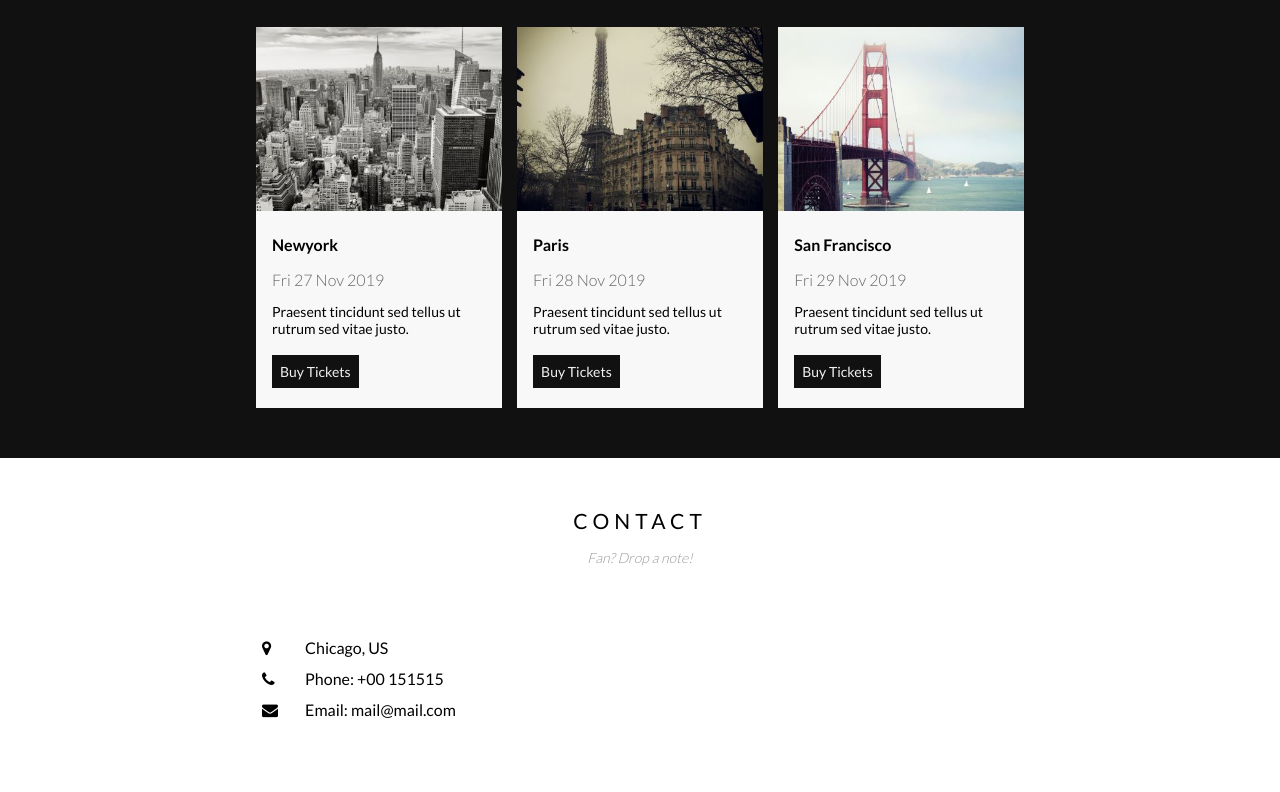
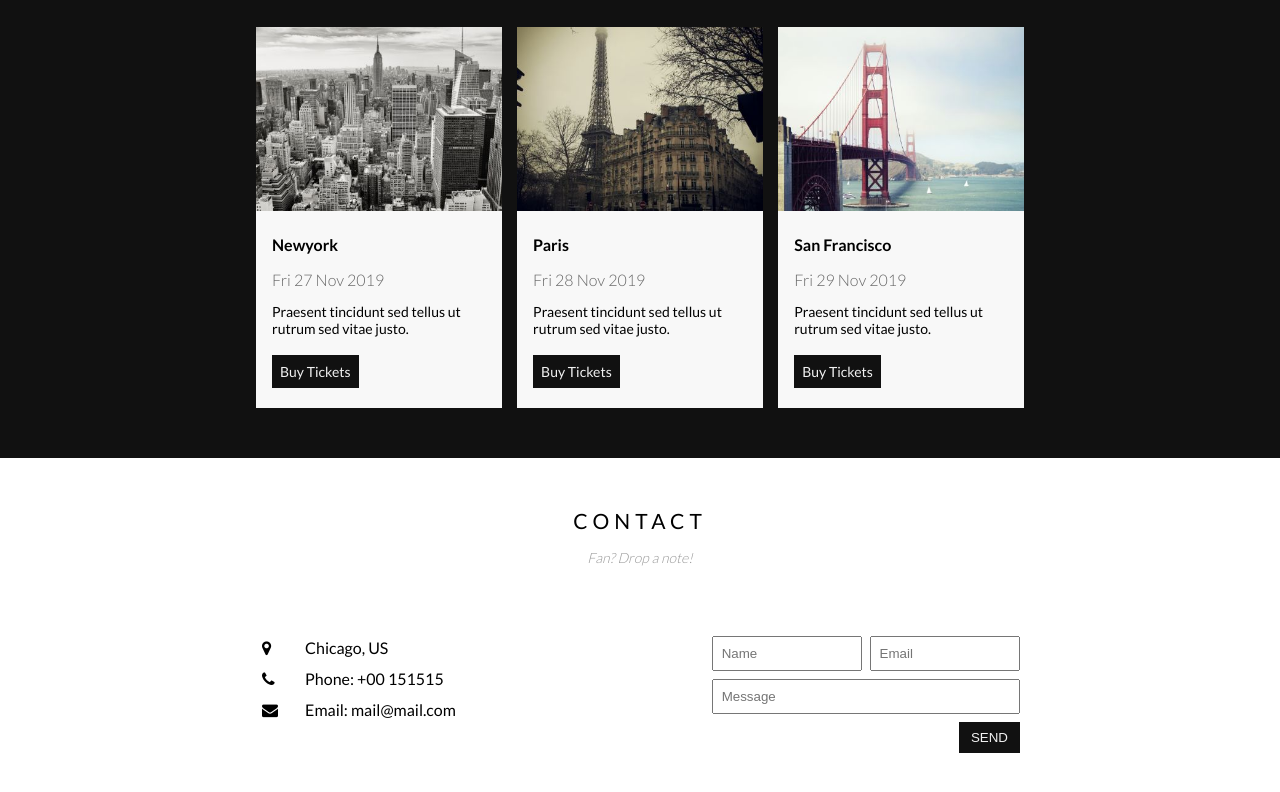
Before and after one commit to booldook/2019-ay-ui-band, a plain HTML site: page index.html in a window 1280 px wide. Shown: the part 1554-2346 px from the top of the page. Drawn offline with Linux system fonts and the light colour scheme.

Commit message:
contact-wrap 완료

```diff
--- a/css/base.css
+++ b/css/base.css
@@ -2,6 +2,7 @@ html,
 body,
 div,
 img,
+input,
 header,
 section,
 footer,
@@ -38,3 +39,23 @@ img {
 .img {
 	width: 100%;
 }
+
+.tl {
+	text-align: left;
+}
+.tr {
+	text-align: right;
+}
+.tc {
+	text-align: center;
+}
+.btn-black {
+	background-color: #111;
+	color: #f1f1f1;
+	padding: 8px 12px;
+	border: none;
+}
+.btn-black:hover {
+	background-color: #f1f1f1;
+	color: #111;
+}
--- a/css/index.css
+++ b/css/index.css
@@ -174,3 +174,21 @@ header>span:hover {
 .info span {
 	width: 40px;
 }
+
+.msg  > div {
+	padding: 4px;
+}
+.msg > div:first-child > input {
+	float: right;
+	width: 40%;
+}
+.msg input[name='username'] {
+	margin-right: 2%;
+}
+.msg > div:nth-child(2) > input {
+	width: 82%;
+}
+
+.msg input {
+	padding: 8px;
+}
--- a/index.html
+++ b/index.html
@@ -129,7 +129,17 @@
 					</li>
 				</ul>
 				<div class="msg">
-
+					<div class="tr">
+						<input type="text" name="email" placeholder="Email">
+						<input type="text" name="username" placeholder="Name">
+						<div class="clearfix"></div>
+					</div >
+					<div class="tr">
+						<input type="text" name="msg" placeholder="Message">
+					</div>
+					<div class="tr">
+						<button class="btn-send btn-black">SEND</button>
+					</div>
 				</div>
 				<div class="clearfix"></div>
 			</div>
```
